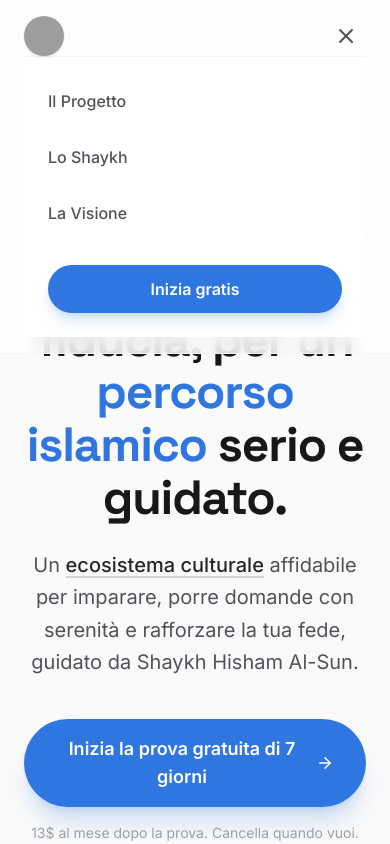
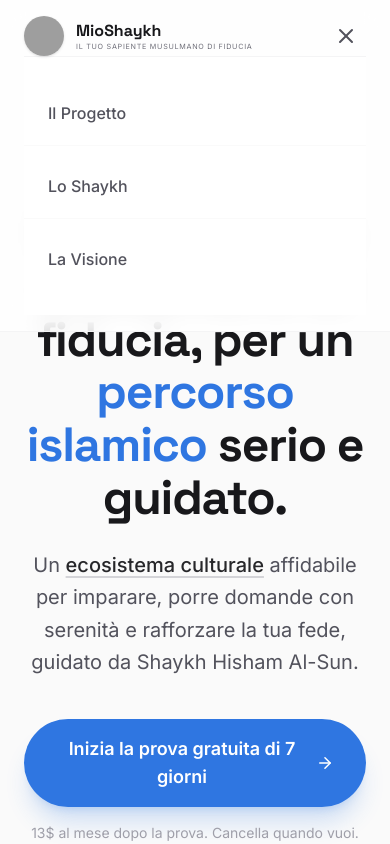
Before and after one commit to mouslim97/MioShaykh, a React (Vite) app: page / in a window 390 px wide. Both pictures are taken after a click on the button 346 px from the left and 36 px from the top of the page. Shown: the top 844 px of the page. Built offline with nearby package versions, Linux system fonts and the light colour scheme; grey boxes are pictures that could not be loaded.

Commit message:
feat: Improve layout responsiveness and text scaling
Adjusts the layout component to ensure better display across various screen sizes. This includes making the logo text always visible and refining the scaling of font sizes for improved readability on smaller devices.

```diff
--- a/src/components/Layout.tsx
+++ b/src/components/Layout.tsx
@@ -37,9 +37,9 @@ export const Navbar = () => {
             className="h-10 w-10 rounded-full shadow-sm object-cover transition-transform group-hover:scale-105"
             referrerPolicy="no-referrer"
           />
-          <div className="hidden sm:block">
-            <span className="font-display font-bold text-lg leading-tight block">MioShaykh</span>
-            <p className="text-[0.55rem] text-zinc-500 uppercase tracking-widest leading-none mt-0.5">IL TUO SAPIENTE MUSULMANO DI FIDUCIA</p>
+          <div className="block">
+            <span className="font-display font-bold text-base sm:text-lg leading-tight block">MioShaykh</span>
+            <p className="text-[0.45rem] sm:text-[0.55rem] text-zinc-500 uppercase tracking-widest leading-none mt-0.5">IL TUO SAPIENTE MUSULMANO DI FIDUCIA</p>
           </div>
         </Link>
 
@@ -54,7 +54,7 @@ export const Navbar = () => {
           ))}
         </div>
 
-        <div className="flex items-center gap-4">
+        <div className="flex items-center gap-2 sm:gap-4">
           <a
             href={SKOOL_URL}
             className="hidden sm:block bg-brand-blue hover:bg-brand-blue-dark text-white px-5 py-2.5 rounded-full font-semibold text-sm transition-all hover:scale-105 active:scale-95 shadow-lg shadow-brand-blue/20"
@@ -81,14 +81,14 @@ export const Navbar = () => {
             exit={{ opacity: 0, height: 0 }}
             className="md:hidden bg-white border-t border-zinc-100 overflow-hidden"
           >
-            <div className="flex flex-col py-6 gap-4">
+            <div className="flex flex-col py-6 gap-2">
               {navLinks.map((link) => (
                 link.isLink ? (
                   <Link
                     key={link.name}
                     to={link.href}
                     onClick={() => setIsMenuOpen(false)}
-                    className="px-6 py-2 font-medium text-zinc-600 hover:text-brand-blue transition-colors"
+                    className="px-6 py-4 font-medium text-zinc-600 hover:text-brand-blue transition-colors border-b border-zinc-50 last:border-0 block w-full"
                   >
                     {link.name}
                   </Link>
@@ -96,21 +96,21 @@ export const Navbar = () => {
                   <a
                     key={link.name}
                     href={link.href}
-                    onClick={() => setIsMenuOpen(false)}
-                    className="px-6 py-2 font-medium text-zinc-600 hover:text-brand-blue transition-colors"
+                    onClick={(e) => {
+                      e.preventDefault();
+                      setIsMenuOpen(false);
+                      const targetId = link.href.replace('#', '');
+                      const element = document.getElementById(targetId);
+                      if (element) {
+                        element.scrollIntoView({ behavior: "smooth" });
+                      }
+                    }}
+                    className="px-6 py-5 font-medium text-zinc-600 hover:text-brand-blue transition-colors border-b border-zinc-50 last:border-0 block w-full active:bg-zinc-50"
                   >
                     {link.name}
                   </a>
                 )
               ))}
-              <div className="px-6 pt-4">
-                <a
-                  href={SKOOL_URL}
-                  className="block w-full bg-brand-blue text-center text-white px-5 py-3 rounded-full font-semibold transition-all shadow-lg shadow-brand-blue/20"
-                >
-                  Inizia gratis
-                </a>
-              </div>
             </div>
           </motion.div>
         )}
```
